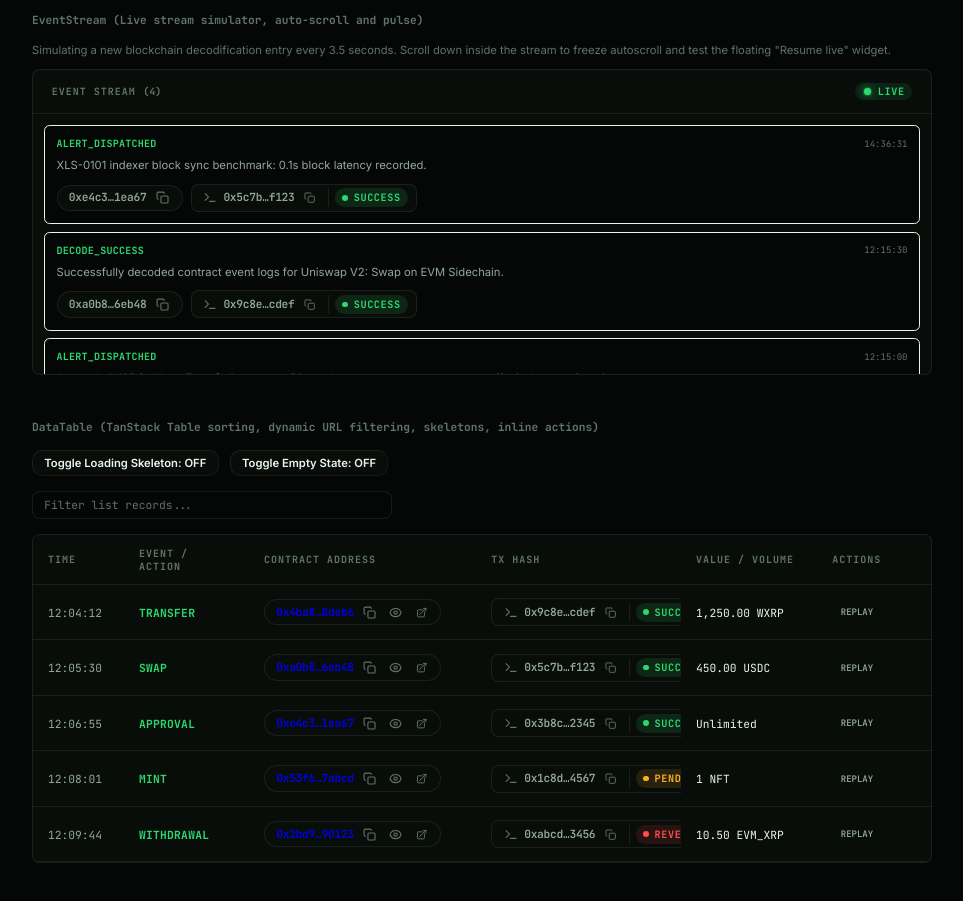
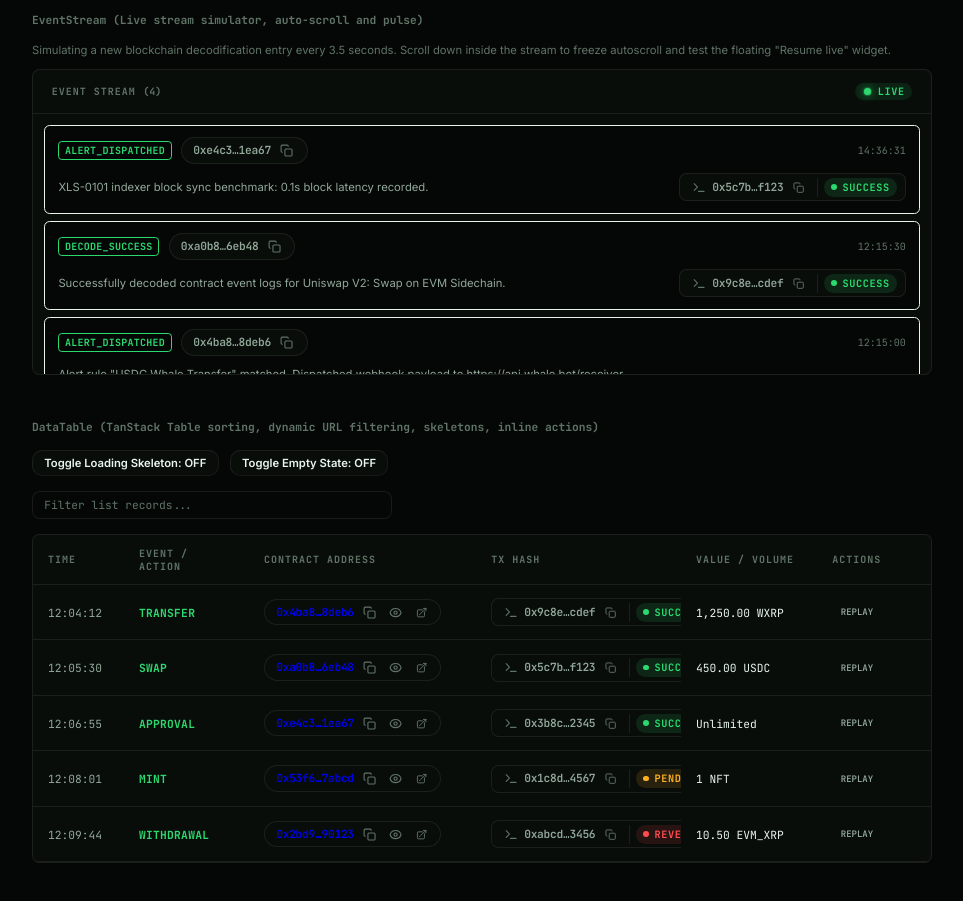
Before and after one commit to rperezga/kryndel, a Next.js app in the folder packages/web/: page /design in a window 1280 px wide. Shown: the part 4140-5041 px from the top of the page, without its empty margins (158-1121 px from the left). Built offline with nearby package versions, Linux system fonts and the light colour scheme.

Commit message:
feat(web): redesign event cards (full-width 2-row) + labeled from to parties

```diff
--- a/packages/web/src/app/(app)/dashboard/LiveEventStream.tsx
+++ b/packages/web/src/app/(app)/dashboard/LiveEventStream.tsx
@@ -16,11 +16,18 @@ function formatDbEvent(e: any): StreamEvent {
   // Resolve raw topic0 hashes (legacy/undecoded rows) to a readable name.
   const evName = resolveEventName(e.name);
 
+  // Structured transfer parties (Transfer: from/to/value · Approval: owner/spender)
+  const args = e.args || {};
+  const fromRaw = args.from ?? args.owner;
+  const toRaw = args.to ?? args.spender;
+  const valueRaw = args.value ?? args.amount;
+  const fromStr = fromRaw != null ? String(fromRaw) : undefined;
+  const toStr = toRaw != null ? String(toRaw) : undefined;
+  const valueStr = valueRaw != null ? String(valueRaw) : undefined;
+
   let description = '';
-  if (evName === 'Transfer' && e.args && (e.args.from || e.args.to)) {
-    description = `Transfer of ${e.args.value || e.args.amount || 'units'} from ${String(e.args.from).slice(0, 8)}… to ${String(e.args.to).slice(0, 8)}…`;
-  } else if (evName === 'Approval' && e.args) {
-    description = `Approved spender ${String(e.args.spender).slice(0, 8)}… for ${e.args.value || e.args.amount || 'units'}`;
+  if (fromStr && toStr) {
+    description = ''; // from → to rendered structurally by the card
   } else if (e.args && Object.keys(e.args).length > 0) {
     description = `${evName} with args: ${Object.entries(e.args)
       .slice(0, 3)
@@ -36,6 +43,9 @@ function formatDbEvent(e: any): StreamEvent {
     type: evName.toUpperCase(),
     description,
     address: e.contractAddress || e.contract,
+    from: fromStr,
+    to: toStr,
+    value: valueStr,
     hash: e.txHash,
     status: 'success',
   };
--- a/packages/web/src/app/(app)/dashboard/events/EventsClient.tsx
+++ b/packages/web/src/app/(app)/dashboard/events/EventsClient.tsx
@@ -37,11 +37,18 @@ function formatDbEvent(e: any): StreamEvent {
   // Resolve raw topic0 hashes (legacy/undecoded rows) to a readable name.
   const evName = resolveEventName(e.name);
 
+  // Structured transfer parties (Transfer: from/to/value · Approval: owner/spender)
+  const args = e.args || {};
+  const fromRaw = args.from ?? args.owner;
+  const toRaw = args.to ?? args.spender;
+  const valueRaw = args.value ?? args.amount;
+  const fromStr = fromRaw != null ? String(fromRaw) : undefined;
+  const toStr = toRaw != null ? String(toRaw) : undefined;
+  const valueStr = valueRaw != null ? String(valueRaw) : undefined;
+
   let description = '';
-  if (evName === 'Transfer' && e.args && (e.args.from || e.args.to)) {
-    description = `Transfer of ${e.args.value || e.args.amount || 'units'} from ${String(e.args.from).slice(0, 8)}… to ${String(e.args.to).slice(0, 8)}…`;
-  } else if (evName === 'Approval' && e.args) {
-    description = `Approved spender ${String(e.args.spender).slice(0, 8)}… for ${e.args.value || e.args.amount || 'units'}`;
+  if (fromStr && toStr) {
+    description = ''; // from → to rendered structurally by the card
   } else if (e.args && Object.keys(e.args).length > 0) {
     description = `${evName} with args: ${Object.entries(e.args)
       .slice(0, 3)
@@ -65,6 +72,9 @@ function formatDbEvent(e: any): StreamEvent {
     type: evName.toUpperCase(),
     description,
     address: e.contractAddress || e.contract,
+    from: fromStr,
+    to: toStr,
+    value: valueStr,
     hash: e.txHash,
     status,
   };
--- a/packages/web/src/components/ds/EventStream.tsx
+++ b/packages/web/src/components/ds/EventStream.tsx
@@ -6,6 +6,7 @@ import { LivePill, PhosphorPulse } from './LiveIndicator';
 import { Button } from './Button';
 import { AddressPill } from './AddressPill';
 import { TxPill } from './TxPill';
+import { useAddressLabel } from './AddressLabelProvider';
 
 export interface StreamEvent {
   id: string;
@@ -13,6 +14,9 @@ export interface StreamEvent {
   type: string;
   description: string;
   address?: string;
+  from?: string;
+  to?: string;
+  value?: string;
   hash?: string;
   status?: 'success' | 'reverted' | 'pending';
   isNew?: boolean; // triggers phosphor pulse
@@ -21,6 +25,98 @@ export interface StreamEvent {
 export interface EventStreamProps extends React.HTMLAttributes<HTMLDivElement> {
   events: StreamEvent[];
   maxHeight?: string;
+}
+
+// Compact magnitude for big uint values: 400000000000000000000 → 4e20
+function fmtValue(v?: string): string {
+  if (!v) return '';
+  if (!/^\d+$/.test(v)) return v;
+  if (v.length <= 9) return v;
+  const exp = v.length - 1;
+  const mant = (v[0] + '.' + v.slice(1, 3)).replace(/\.?0+$/, '');
+  return `${mant}e${exp}`;
+}
+
+function shortAddr(a?: string): string {
+  if (!a) return '';
+  return a.length > 12 ? `${a.slice(0, 6)}…${a.slice(-4)}` : a;
+}
+
+/** A transfer party: shows its label (green) when known, else the short address. */
+function PartyChip({ address }: { address?: string }) {
+  const label = useAddressLabel(address ?? '');
+  if (!address) return null;
+  return (
+    <span
+      className="inline-flex items-center font-ds-mono text-[11px] max-w-[150px] truncate"
+      title={address}
+    >
+      {label ? (
+        <span className="text-ds-green font-semibold truncate">{label}</span>
+      ) : (
+        <span className="text-ds-text-2">{shortAddr(address)}</span>
+      )}
+    </span>
+  );
+}
+
+/** One event row — uses the full card width across two balanced rows. */
+function EventCard({ event }: { event: StreamEvent }) {
+  const hasParties = !!(event.from && event.to);
+
+  return (
+    <PhosphorPulse active={!!event.isNew}>
+      <div
+        className={cn(
+          'flex flex-col gap-2.5 bg-ds-shell border border-solid border-ds-border/60 rounded-md px-3.5 py-3 transition-colors duration-150 hover:bg-ds-panel-2/20',
+          event.isNew ? 'border-ds-green/40' : ''
+        )}
+      >
+        {/* Row 1 — type + contract (left) · timestamp (right) */}
+        <div className="flex items-center justify-between gap-3">
+          <div className="flex items-center gap-2.5 min-w-0">
+            <span className="font-ds-mono text-[10px] font-bold text-ds-green uppercase tracking-wide bg-ds-green/10 border border-solid border-ds-green/20 rounded px-1.5 py-0.5 shrink-0 select-none">
+              {event.type}
+            </span>
+            {event.address && <AddressPill address={event.address} />}
+          </div>
+          <span className="font-ds-mono text-[10px] text-ds-text-3 shrink-0 select-none">
+            {event.timestamp}
+          </span>
+        </div>
+
+        {/* Row 2 — from → to + value (left) · tx (right) */}
+        <div className="flex items-center justify-between gap-3">
+          <div className="flex items-center gap-2 min-w-0 flex-1">
+            {hasParties ? (
+              <>
+                <span className="font-ds-mono text-[8px] uppercase tracking-widest text-ds-text-3 select-none shrink-0">from</span>
+                <PartyChip address={event.from} />
+                <span className="text-ds-text-3 shrink-0 px-0.5">→</span>
+                <span className="font-ds-mono text-[8px] uppercase tracking-widest text-ds-text-3 select-none shrink-0">to</span>
+                <PartyChip address={event.to} />
+                {event.value && (
+                  <span
+                    className="font-ds-mono text-[11px] text-ds-text-3 ml-1.5 shrink-0"
+                    title={event.value}
+                  >
+                    · {fmtValue(event.value)}
+                  </span>
+                )}
+              </>
+            ) : (
+              event.description && (
+                <p className="font-ds-sans text-xs text-ds-text-2 leading-relaxed truncate min-w-0">
+                  {event.description}
+                </p>
+              )
+            )}
+          </div>
+          {event.hash && <TxPill hash={event.hash} status={event.status} />}
+        </div>
+      </div>
+    </PhosphorPulse>
+  );
 }
 
 export function EventStream({
@@ -108,43 +204,7 @@ export function EventStream({
         )}
 
         {events.map((event) => (
-          <PhosphorPulse key={event.id} active={!!event.isNew}>
-            <div
-              className={cn(
-                'flex items-start justify-between bg-ds-shell border border-solid border-ds-border/60 rounded-md p-3 transition-colors duration-150 hover:bg-ds-panel-2/20',
-                event.isNew ? 'border-ds-green/40' : ''
-              )}
-            >
-              <div className="flex flex-col gap-1.5 min-w-0 flex-1">
-                {/* Event Row Header: Type + Timestamp */}
-                <div className="flex items-center gap-2 select-none min-w-0">
-                  <span className="font-ds-mono text-[10px] font-bold text-ds-green uppercase tracking-wide truncate min-w-0">
-                    {event.type}
-                  </span>
-                  <span className="font-ds-mono text-[9px] text-ds-text-3 shrink-0 ml-auto">
-                    {event.timestamp}
-                  </span>
-                </div>
-
-                {/* Event Row Content Description (solo si hay algo útil) */}
-                {event.description && (
-                  <p className="font-ds-sans text-xs text-ds-text-2 leading-relaxed truncate pr-4">
-                    {event.description}
-                  </p>
-                )}
-
-                {/* Event Row Metadata Actions (Pills) */}
-                {(event.address || event.hash) && (
-                  <div className="flex flex-wrap items-center gap-2 mt-1">
-                    {event.address && <AddressPill address={event.address} />}
-                    {event.hash && (
-                      <TxPill hash={event.hash} status={event.status} />
-                    )}
-                  </div>
-                )}
-              </div>
-            </div>
-          </PhosphorPulse>
+          <EventCard key={event.id} event={event} />
         ))}
       </div>
 
```
